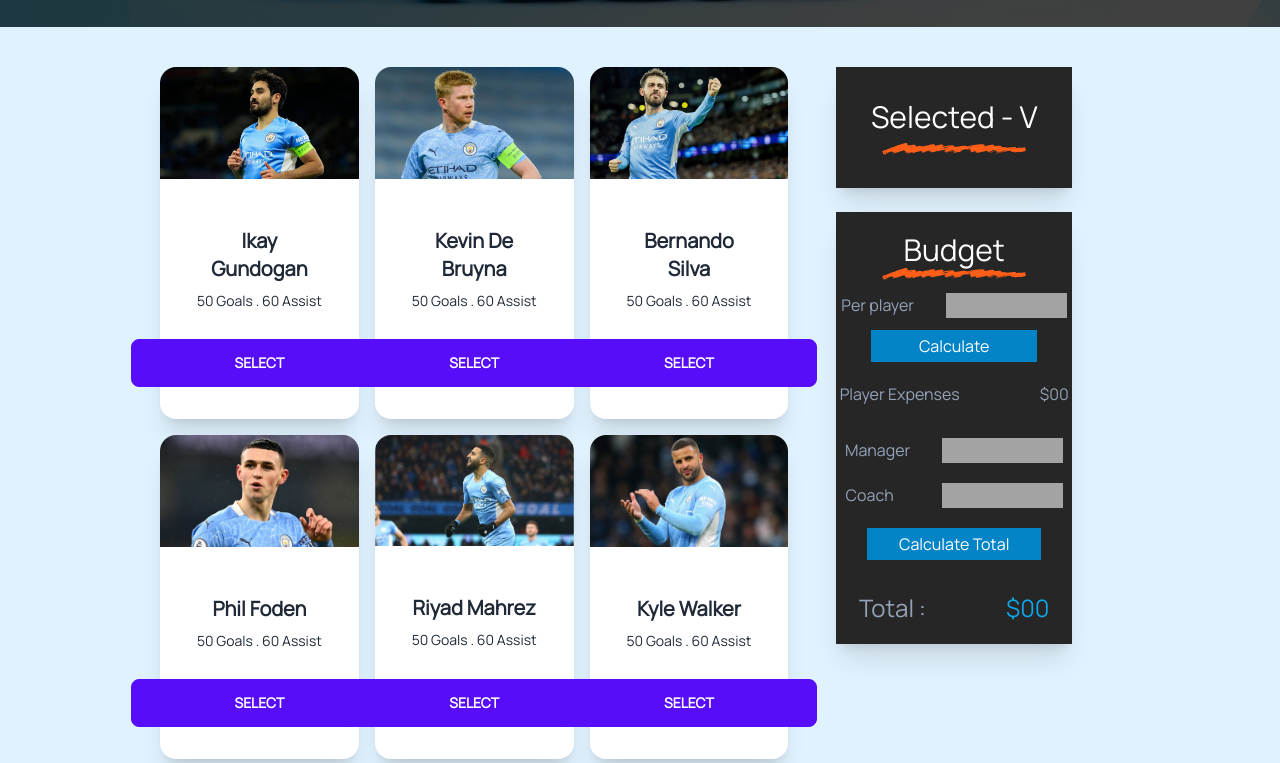
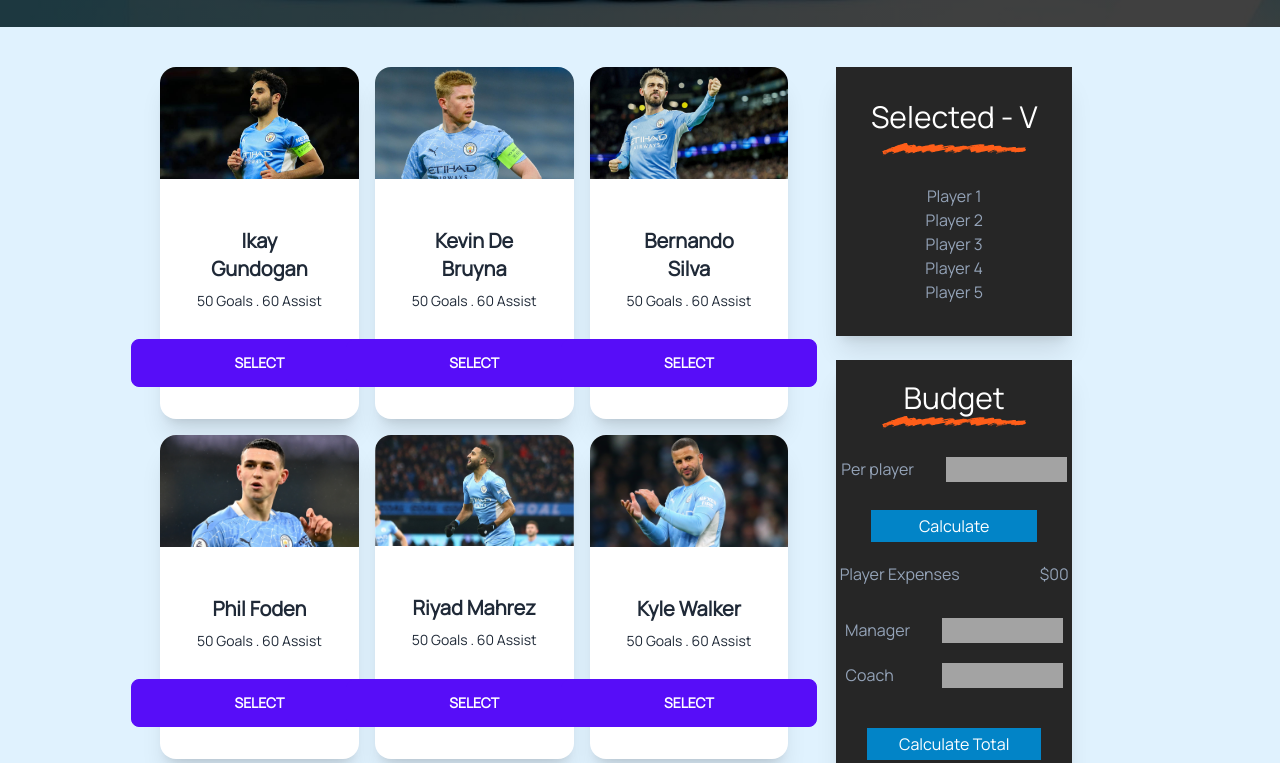
Before and after one commit to Yeamin0007/top-five-player-client, a plain HTML site: page index.html in a window 1280 px wide. Shown: the part 453-1216 px from the top of the page. Drawn offline with nearby package versions, Linux system fonts and the light colour scheme.

Commit message:
commit footer

```diff
--- a/index.html
+++ b/index.html
@@ -11,7 +11,7 @@
 
 </head>
 <body class="bg-sky-100">
-    <header class="py-36 header-section">
+    <header class="py-36 header-section ">
         <div class="text-center">
         <h1 class="text-8xl text-sky-400 pb-10 header-title">Top Lads of the Season</h1>
         <p class="text-lg text-white">The best Manchester City players with the highest current ability have been revealed with the release of Football Manager 2022, Now tell us, which Five City players you think are best right now.</p>
@@ -133,9 +133,19 @@
 
                 <!-- ----selected players---- -->
                 <div class="w-full bg-neutral-800 shadow-xl gap-4 mb-6">
-                  <div class="card-body items-center text-center">
+                  <div class="card-body items-center text-center py-8">
                      <h1 class="text-white text-3xl">Selected - V</h1>
                      <img src="images/Ureg-Ureg Marker.png" alt="">
+
+                     <div class="text-slate-400 pt-5">
+                      <ol type="1">
+                        <li>Player 1</li>
+                        <li>Player 2</li>
+                        <li>Player 3</li>
+                        <li>Player 4</li>
+                        <li>Player 5</li>
+                      </ol>
+                     </div>
 
 
 
@@ -148,11 +158,11 @@
                       <h1 class="text-white text-3xl">Budget</h1>
                       <img src="images/Ureg-Ureg Marker.png" alt="">
 
-                      <div class="flex py-3 gap-8 ">
+                      <div class="flex pt-7 gap-8 ">
                         <p class="text-slate-400 ">Per player</p>
                         <input class="input-box bg-neutral-400" type="text" >
                       </div>
-                      <div>
+                      <div class="pt-7">
                         <button class=" bg-sky-600 px-12 py-1 hover:bg-orange-500 text-white">Calculate</button>
                       </div>
 
@@ -176,7 +186,7 @@
                         <input class="input-box bg-neutral-400" type="text" >
                       </div>
 
-                      <div>
+                      <div class="pt-5">
                         <button class=" bg-sky-600 px-8 py-1 hover:bg-orange-500 text-white">Calculate Total</button>
                       </div>
 
@@ -197,5 +207,14 @@
         </section>
     </main>
 
+
+
+    <footer class="mt-12">
+      <div class="text-xl text-center py-20 bg-sky-500 text-white">
+      <h3>Copyright @2022 All Rights Reserved</h3>
+    </div>
+
+    </footer>
+
 </body>
 </html>
```
